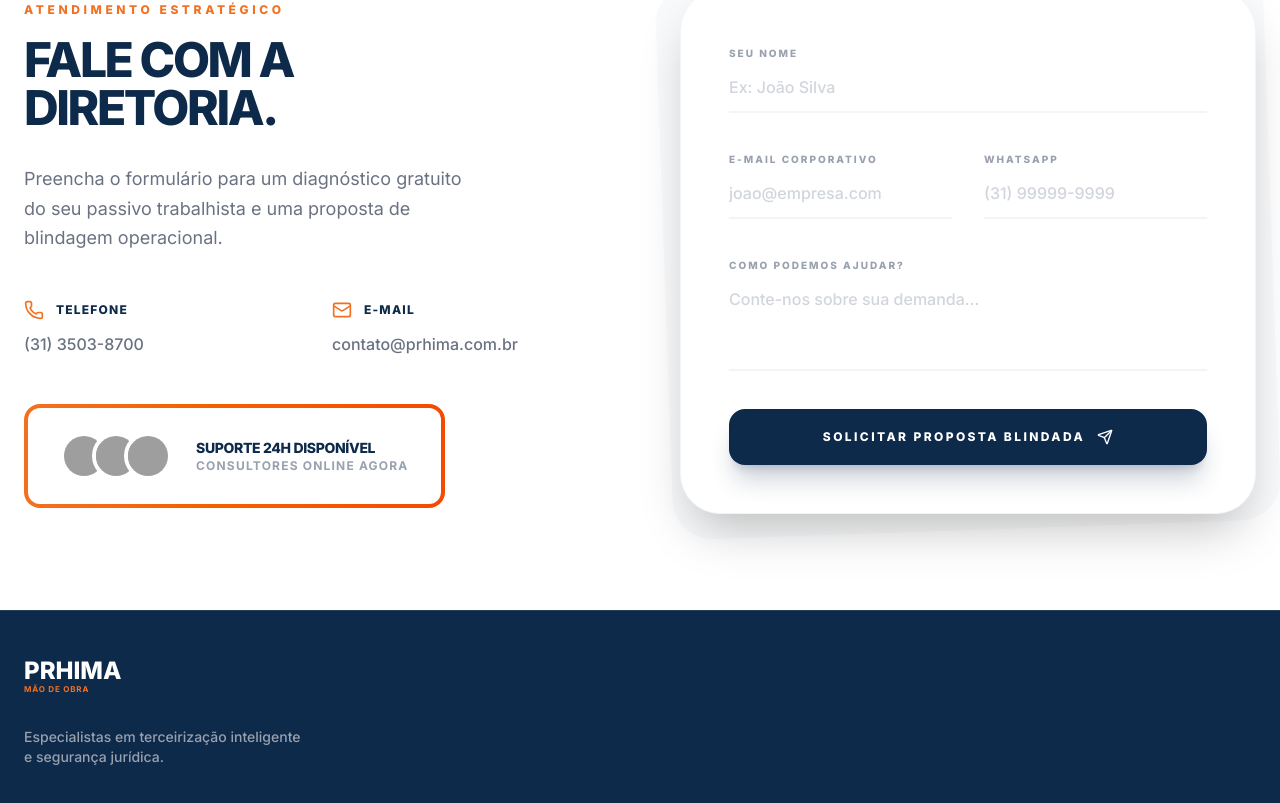
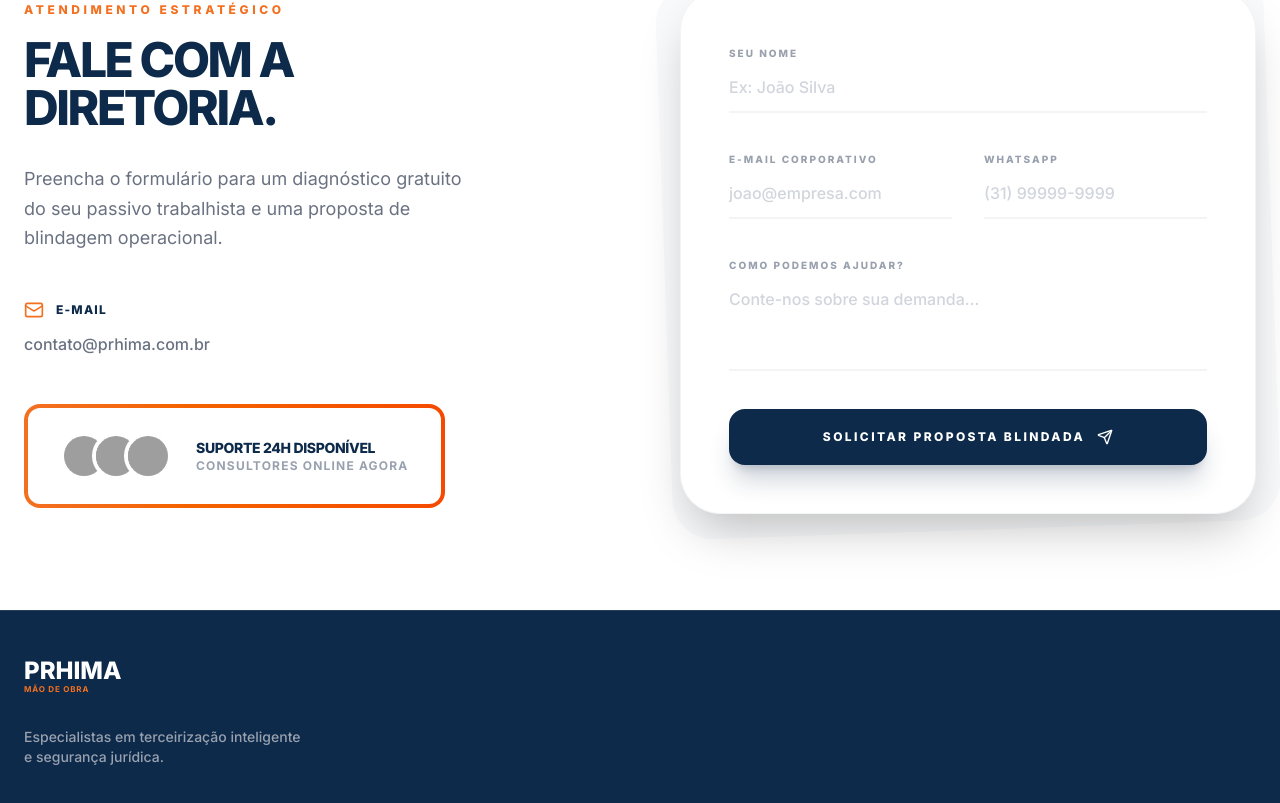
Before and after one commit to LukaAnders/Site-novo-prhima, a React (Vite) app: page / in a window 1280 px wide. Shown: the part 6433-7236 px from the top of the page. Built offline with nearby package versions, Linux system fonts and the light colour scheme; grey boxes are pictures that could not be loaded.

Commit message:
refactor: remoção do contato
removito o numero e deixado apenas o email

```diff
--- a/components/ContactSection.tsx
+++ b/components/ContactSection.tsx
@@ -47,15 +47,10 @@ export const ContactSection: React.FC = () => {
             </div>
 
             <div className="contact-details-grid">
+
               <div className="contact-detail-item">
                 <div className="contact-detail-heading">
-                  <Phone size={20} className="contact-detail-icon" />
-                  <span className="contact-detail-title">Telefone</span>
-                </div>
-                <p className="contact-detail-text">(31) 3503-8700</p>
-              </div>
-              <div className="contact-detail-item">
-                <div className="contact-detail-heading">
+
                   <Mail size={20} className="contact-detail-icon" />
                   <span className="contact-detail-title">E-mail</span>
                 </div>
```
